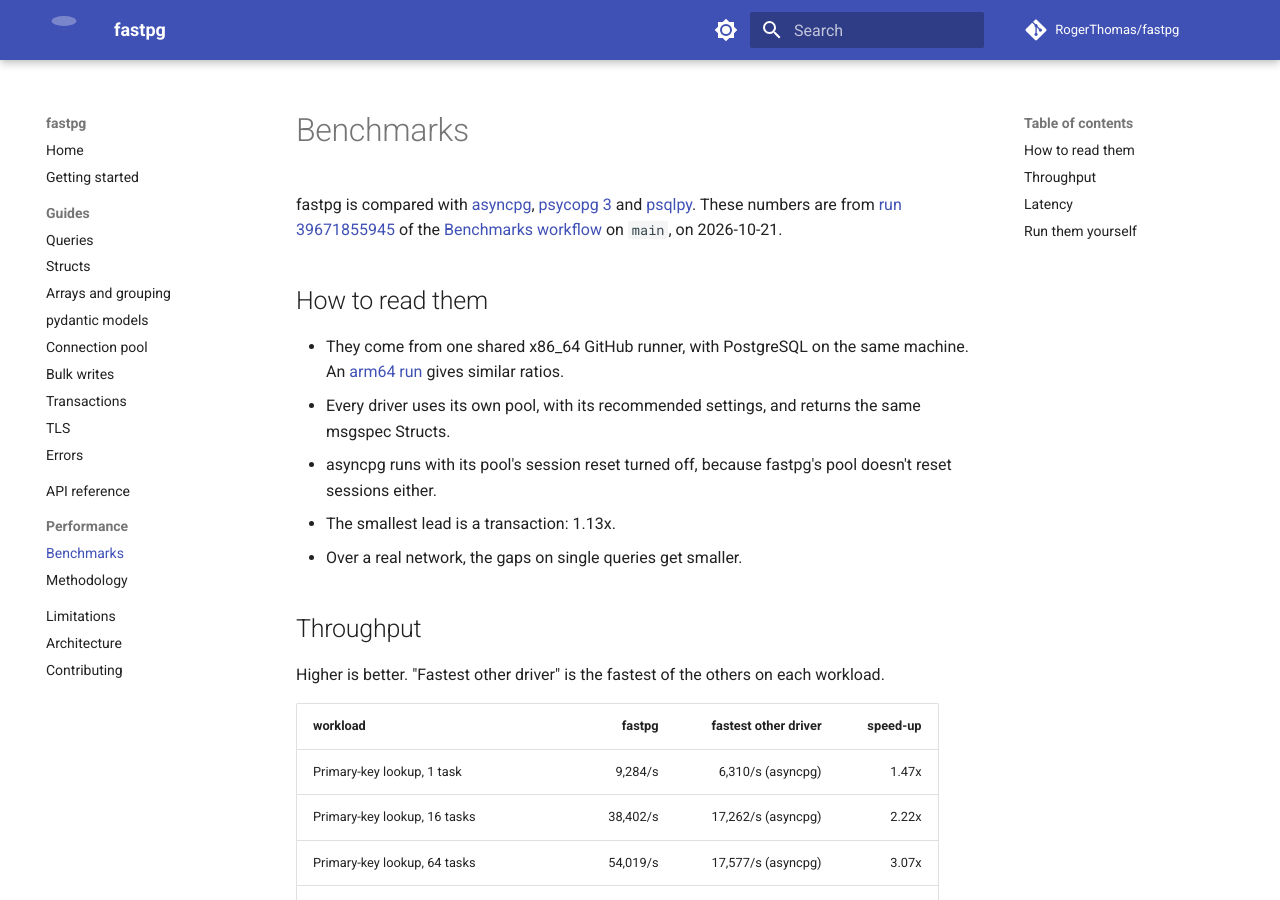
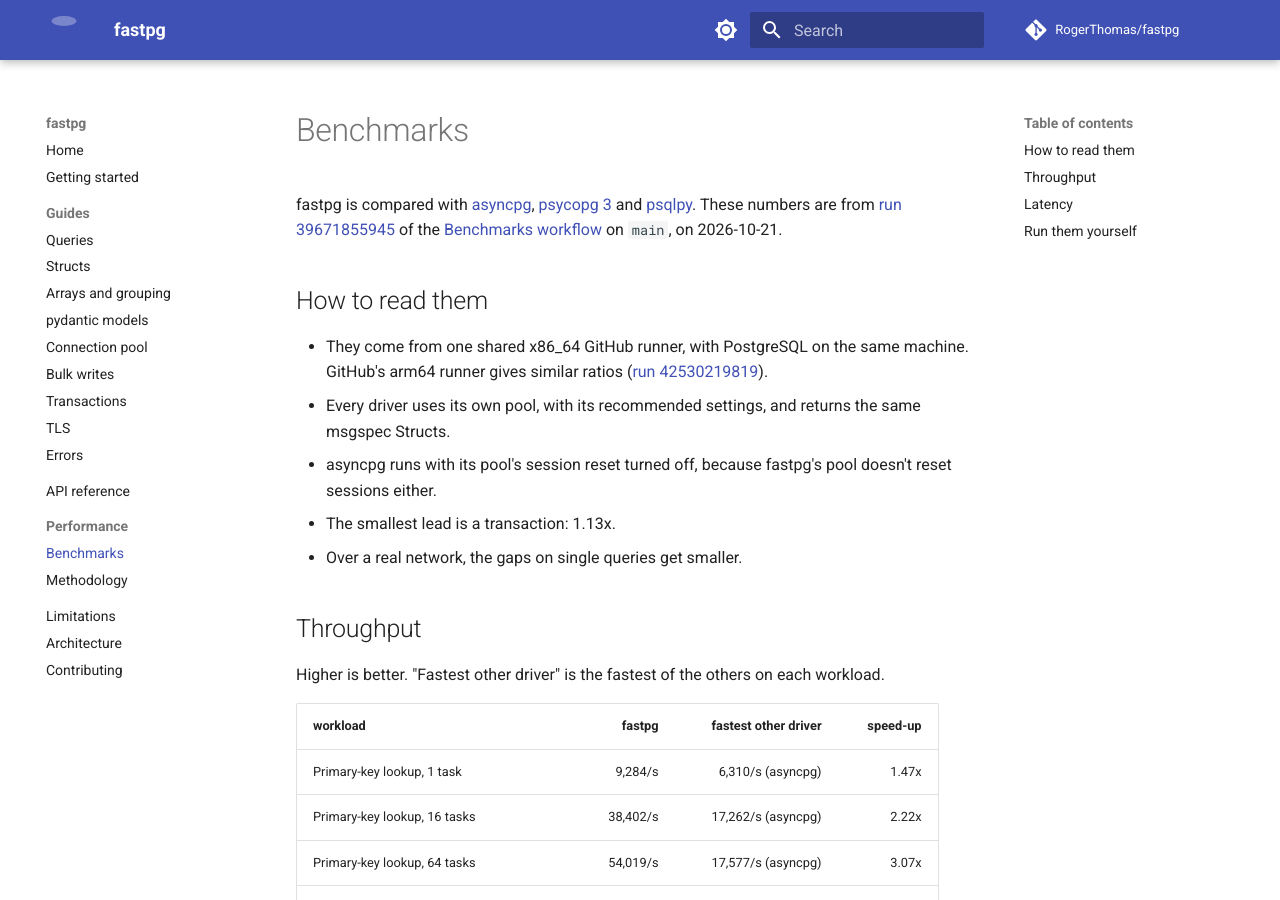
Before and after one commit to RogerThomas/fastpg, an MkDocs documentation site: the page built from docs/performance.md, in a window 1280 px wide and 900 px high. Built offline with MkDocs 1.6.1 and Material for MkDocs 9.7.7, drawn with Linux system fonts in a browser that asks for light colours; comment, search, counter and statistics services are not loaded.

Commit message:
docs: name GitHub's arm64 runner in the speed captions

```diff
--- a/docs/performance.md
+++ b/docs/performance.md
@@ -11,8 +11,8 @@
 ## How to read them
 
 * They come from one shared x86_64 GitHub runner, with PostgreSQL on the same machine.
-  An [arm64 run](https://github.com/RogerThomas/fastpg/actions/runs/42530219819) gives
-  similar ratios.
+  GitHub's arm64 runner gives similar ratios
+  ([run 42530219819](https://github.com/RogerThomas/fastpg/actions/runs/42530219819)).
 * Every driver uses its own pool, with its recommended settings, and returns the same msgspec
   Structs.
 * asyncpg runs with its pool's session reset turned off, because fastpg's pool doesn't reset
```
Also changed, not shown: README.md (+1 -1 lines), docs/benchmarks.md (+1 -1 lines), docs/index.md (+1 -1 lines).
